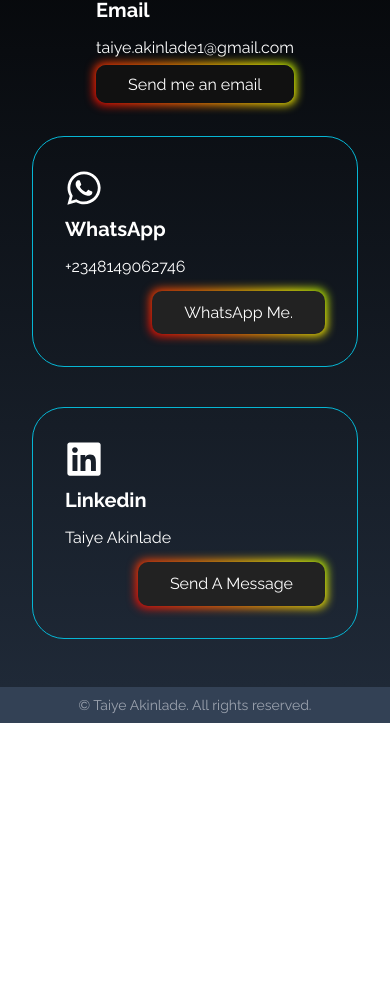
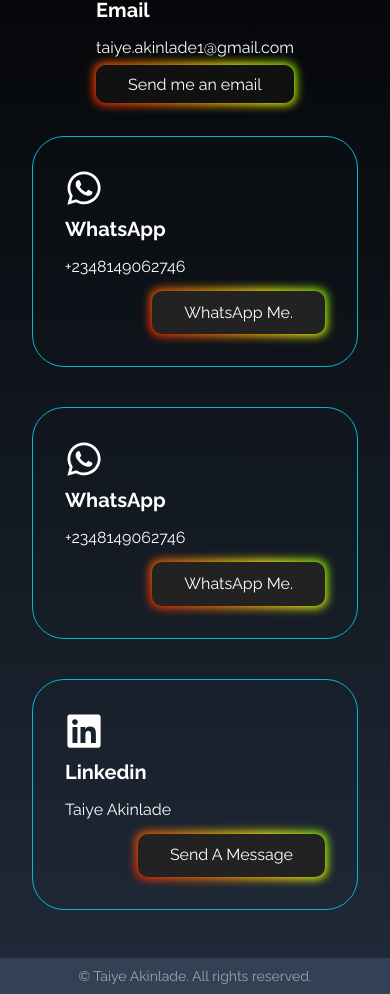
Before and after one commit to TeeAkinlade/My_PORTFOLIO, a React (Vite) app: page / in a window 390 px wide. Shown: the part 5192-6186 px from the top of the page. Before the commit the page ends 5915 px from the top, so only its background shows below. Built offline with nearby package versions, Linux system fonts and the light colour scheme.

Commit message:
Update Contact.jsx

```diff
--- a/src/components/Contact.jsx
+++ b/src/components/Contact.jsx
@@ -31,6 +31,19 @@ const Contact = () => {
                     href="mailto:taiye.akinlade1@gmail.com"
                 >
                     Send me an email
+                </a>
+            </div>
+             <div className="flex flex-col w-full md:w-[40%] rounded-[2rem] p-8 border border-cyan-500">
+            <FaWhatsapp size={38} className="mb-2" />
+                <h3 className="font-bold text-xl">WhatsApp</h3>
+                <p className="py-3">+2348149062746</p>
+                <a
+                    className="button-85"
+                    role="button"
+                    target="_blank"
+                    href="https://wa.me/+2348149062746"
+                >
+                    WhatsApp Me.
                 </a>
             </div>
             <div className="flex flex-col w-full md:w-[40%] rounded-[2rem] p-8 border border-cyan-500">
```
